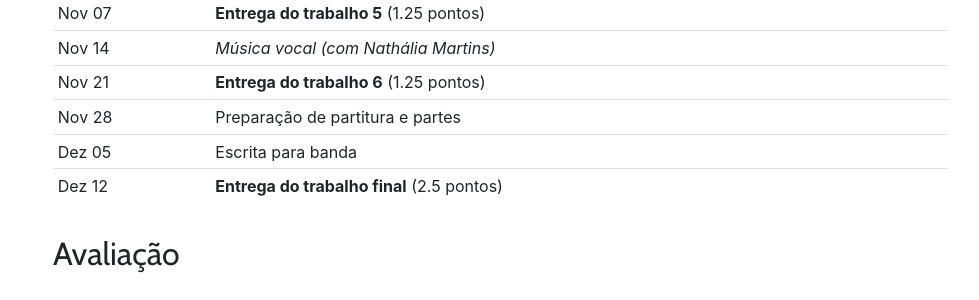
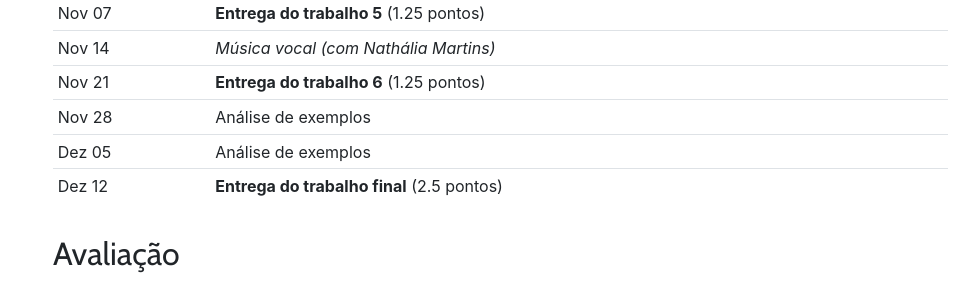
Before and after one commit to kroger/genosmus, a Jekyll site: the page built from _pedro/musa87.md, in a window 1280 px wide. Shown: the part 1433-1733 px from the top of the page, without its empty margins (47-1026 px from the left). Built offline with Jekyll 4.4.1, drawn with Linux system fonts in a browser that asks for light colours.

Commit message:
Atualiza conteudo programático

```diff
--- a/_pedro/musa87.md
+++ b/_pedro/musa87.md
@@ -52,8 +52,8 @@ Out 31 | *Música vocal (com Nathália Martins)*
 Nov 07 | **Entrega do trabalho 5** (1.25 pontos)
 Nov 14 | *Música vocal (com Nathália Martins)*
 Nov 21 | **Entrega do trabalho 6** (1.25 pontos)
-Nov 28 | Preparação de partitura e partes
-Dez 05 | Escrita para banda
+Nov 28 | Análise de exemplos
+Dez 05 | Análise de exemplos
 Dez 12 | **Entrega do trabalho final** (2.5 pontos)
 {: .table .table-sm}
 
```
